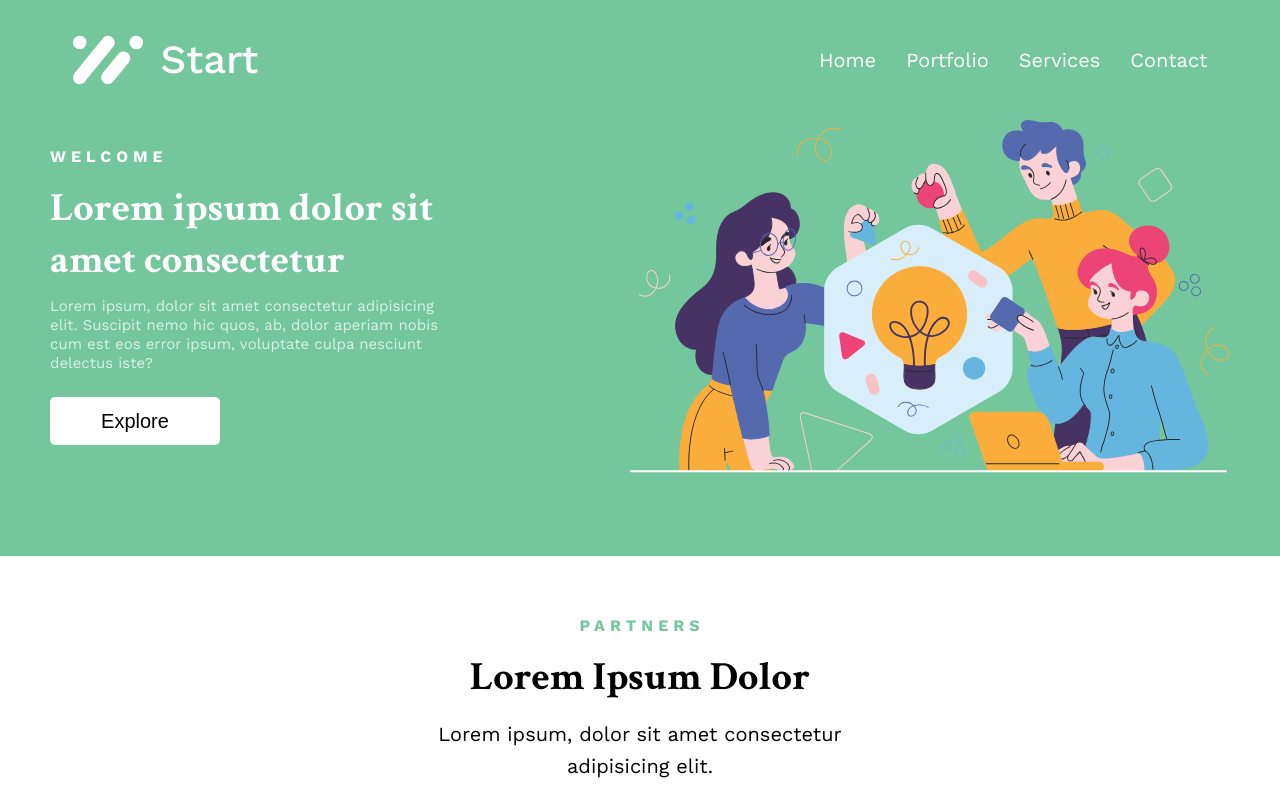
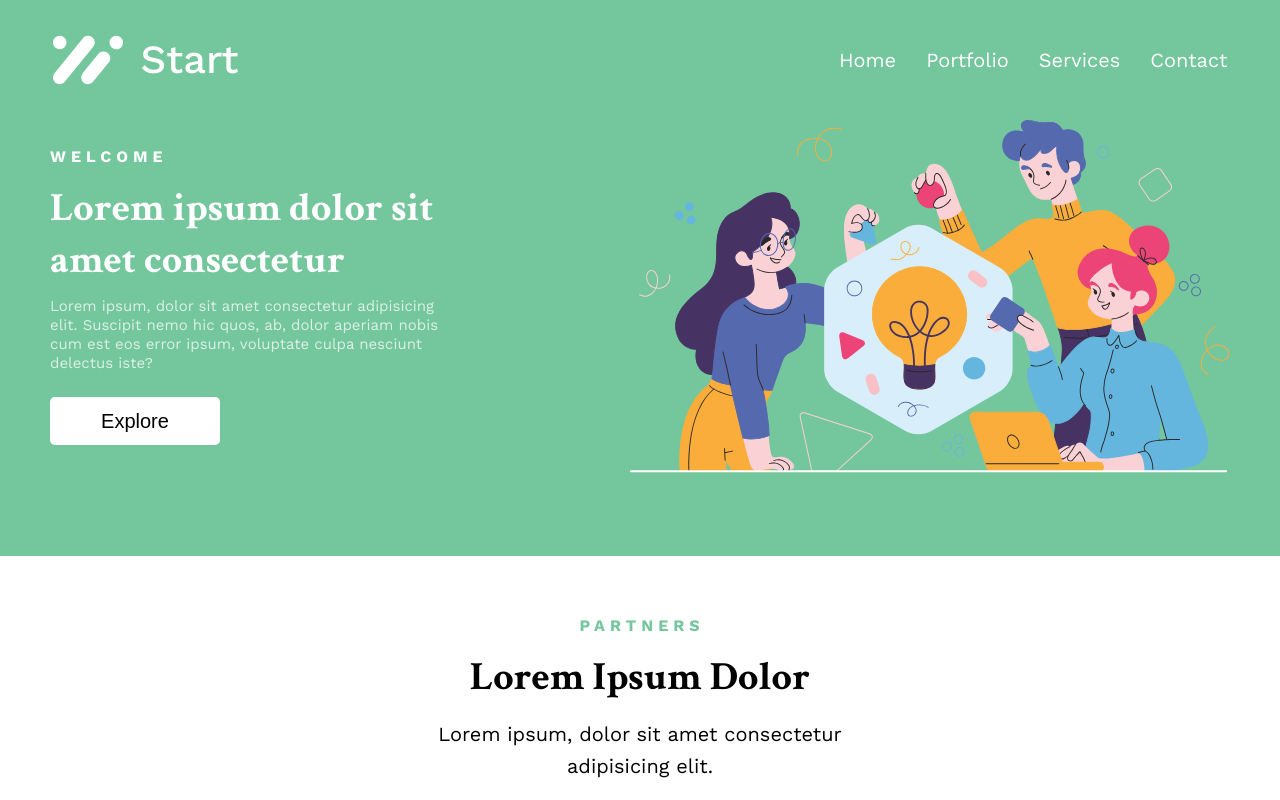
Before and after one commit to Olaf-Tarkowski/tsc-webside-react, a React (Create React App) app: page / in a window 1280 px wide. Shown: the top 800 px of the page. Built offline with nearby package versions, Linux system fonts and the light colour scheme.

Commit message:
max-width changed

```diff
--- a/src/components/Home/NavBar.js
+++ b/src/components/Home/NavBar.js
@@ -5,7 +5,7 @@ import Logo from "../../resources/images/logs/MainLogo.svg";
 const Container = styled.main`
   padding: 17px 20px;
   margin: auto;
-  max-width: 1175px;
+  max-width: 1215px;
   display: flex;
   justify-content: space-between;
 
```
